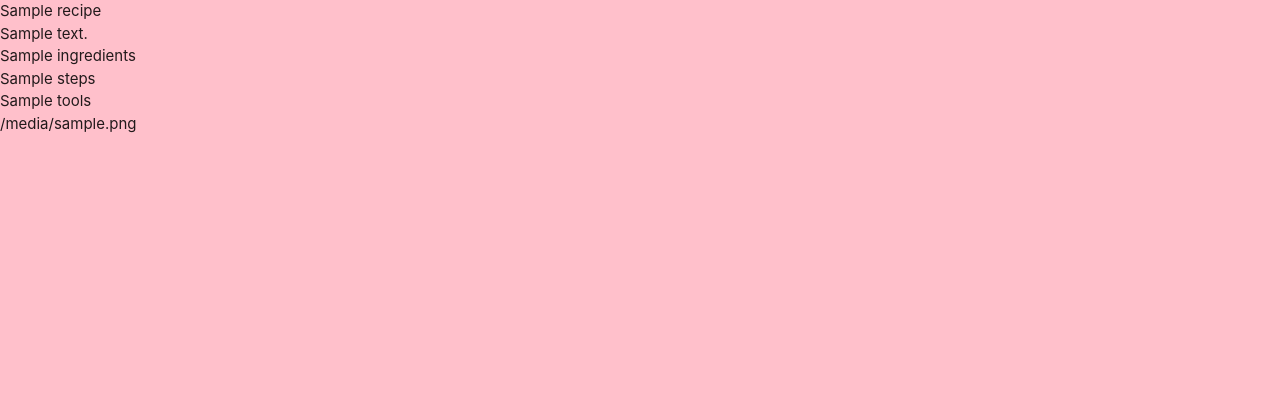
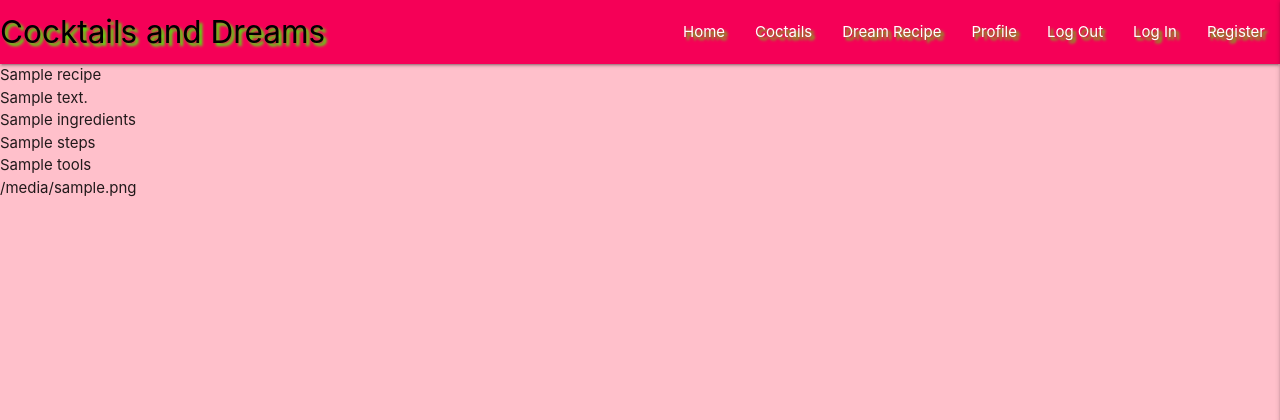
Before and after one commit to MaggieDaisy/Cocktails_and_Dreams, a Flask app: page / in a window 1280 px wide. Shown: the top 420 px of the page. Run offline with Flask 2, Linux system fonts and the light colour scheme; a database or web service that is not in the repository returns one stand-in record (values such as "Sample title"); some libraries are stand-ins or nearby versions.

Commit message:
Create main and side navbar with Materialize, add basic style, add link to Home page

```diff
--- a/static/css/style.css
+++ b/static/css/style.css
@@ -1,3 +1,7 @@
 body {
     background-color:pink;
 }
+
+.text-shadow {
+    text-shadow: 3px 3px 3px rgba(66,251,5);
+}
--- a/static/js/script.js
+++ b/static/js/script.js
@@ -0,0 +1,3 @@
+$(document).ready(function(){
+    $(".sidenav").sidenav({edge:"right"});
+  });
--- a/templates/base.html
+++ b/templates/base.html
@@ -14,6 +14,37 @@
     <title>Cocktails and Dreams</title>
 </head>
 <body>
+    <header>
+        <!-- top navbar -->
+        <nav class="nav-extended text-shadow pink accent-3">
+            <div class="nav-wrapper">
+                <a href="{{ url_for('get_recipes') }}" class="brand-logo black-text">Cocktails and Dreams</a>
+                <a href="#" data-target="mobile-demo" class="sidenav-trigger right"><i class="fas fa-bars"></i></a>
+                <ul class="right hide-on-med-and-down">
+                    <li><a href="{{ url_for('get_recipes') }}">Home</a></li>
+                    <li><a href="#">Coctails</a></li>
+                    <li><a href="#">Dream Recipe</a></li>
+                    <li><a href="#">Profile</a></li>
+                    <li><a href="#">Log Out</a></li>
+                    <li><a href="#">Log In</a></li>
+                    <li><a href="#">Register</a></li>
+                </ul>
+            </div>
+        </nav>
+        <!-- mobile sidenav -->
+        <ul class="sidenav text-shadow pink accent-3" id="mobile-demo">
+            <li>
+                <h4 class="center-align">Cocktails and Dreams</h4>
+            </li>
+            <li><a href="{{ url_for('get_recipes') }}">Home</a></li>
+            <li><a href="#">Coctails</a></li>
+            <li><a href="#">Dream Recipe</a></li>
+            <li><a href="#">Profile</a></li>
+            <li><a href="#">Log Out</a></li>
+            <li><a href="#">Log In</a></li>
+            <li><a href="#">Register</a></li>
+        </ul>
+    </header>
 
     {% block content %}
     {% endblock %}
```
